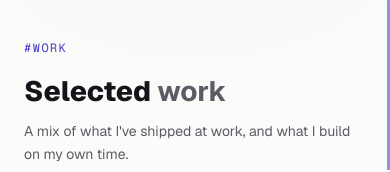
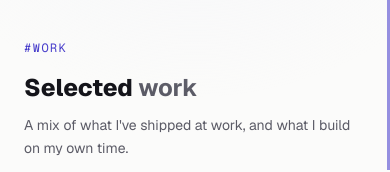
Before and after one commit to aks-builds/aks-builds.github.io, a Next.js app: page / in a window 390 px wide. Shown: the part 674-846 px from the top of the page. Built offline with nearby package versions, Linux system fonts and the light colour scheme; no server answers.

Commit message:
feat: shrink shared section titles on phone widths

```diff
--- a/src/app/globals.css
+++ b/src/app/globals.css
@@ -75,6 +75,12 @@ a {
   font-weight: 800;
   margin: 6px 0 8px;
   color: var(--text);
+}
+
+@media (max-width: 480px) {
+  .secTitle {
+    font-size: 24px;
+  }
 }
 
 .secTitle .g {
```
